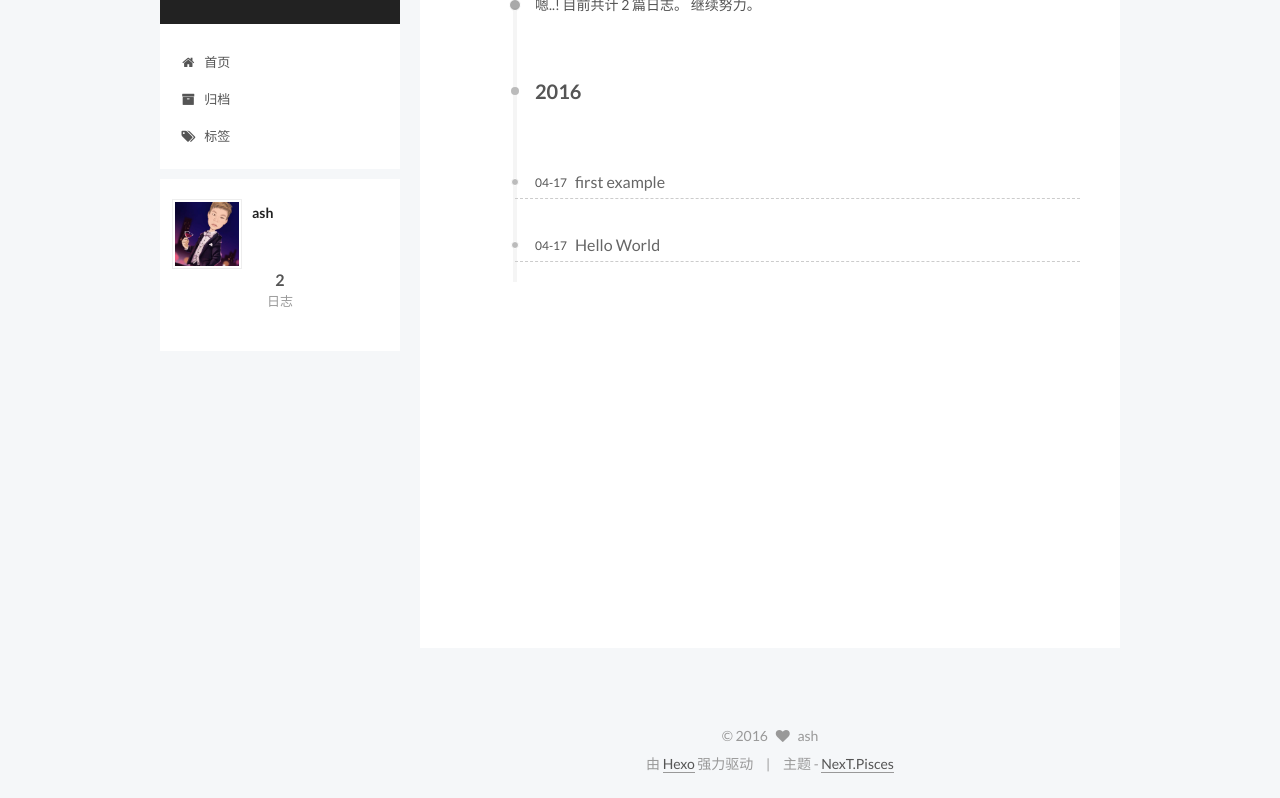
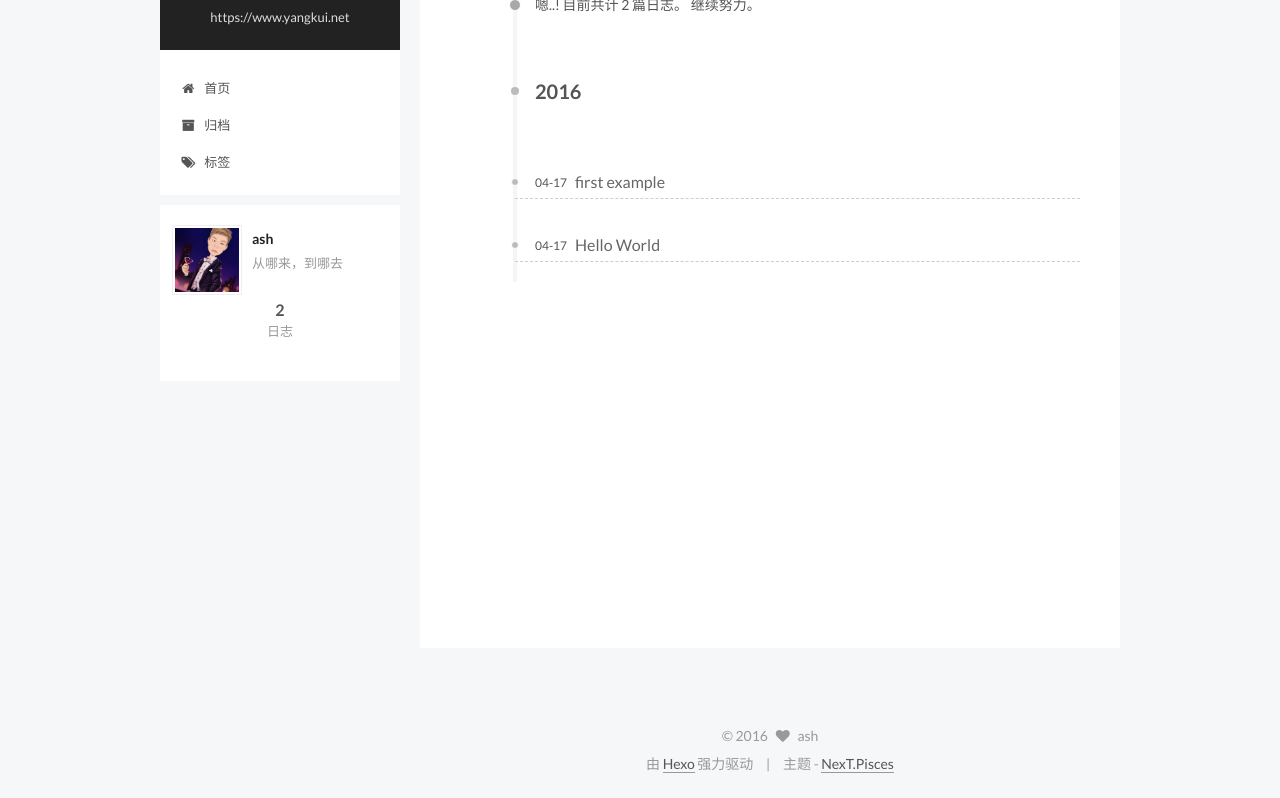
Before and after one commit to xonging/xonging.github.io, a plain HTML site: page archives/2016/04/index.html in a window 1280 px wide. Shown: the part 55-853 px from the top of the page. Drawn offline with Linux system fonts and the light colour scheme.

Commit message:
Site updated: 2016-04-17 18:17:17

```diff
--- a/archives/2016/04/index.html
+++ b/archives/2016/04/index.html
@@ -80,15 +80,15 @@
 
 
 
-<meta name="description">
+<meta name="description" content="从哪来，到哪去">
 <meta property="og:type" content="website">
 <meta property="og:title" content="ash">
-<meta property="og:url" content="http://yoursite.com/archives/2016/04/index.html">
+<meta property="og:url" content="https://www.yangkui.net/archives/2016/04/index.html">
 <meta property="og:site_name" content="ash">
-<meta property="og:description">
+<meta property="og:description" content="从哪来，到哪去">
 <meta name="twitter:card" content="summary">
 <meta name="twitter:title" content="ash">
-<meta name="twitter:description">
+<meta name="twitter:description" content="从哪来，到哪去">
 
 
 
@@ -141,7 +141,7 @@
       <span class="logo-line-after"><i></i></span>
     </a>
   </div>
-  <p class="site-subtitle"></p>
+  <p class="site-subtitle">https://www.yangkui.net</p>
 </div>
 
 <div class="site-nav-toggle">
@@ -335,7 +335,7 @@
                src="/images/IMG_0509.JPG"
                alt="ash" />
           <p class="site-author-name" itemprop="name">ash</p>
-          <p class="site-description motion-element" itemprop="description"></p>
+          <p class="site-description motion-element" itemprop="description">从哪来，到哪去</p>
         </div>
         <nav class="site-state motion-element">
           <div class="site-state-item site-state-posts">
--- a/css/main.css
+++ b/css/main.css
@@ -1535,7 +1535,7 @@ pre .javascript .function {
   width: 4px;
   height: 4px;
   border-radius: 50%;
-  background: #ff52ff;
+  background: #39748b;
 }
 .links-of-blogroll {
   font-size: 13px;
```
Also changed, not shown: 2016/04/17/first/index.html (+3 -3 lines), 2016/04/17/hello-world/index.html (+3 -3 lines), archives/2016/index.html (+6 -6 lines), archives/index.html (+6 -6 lines), index.html (+6 -6 lines).
